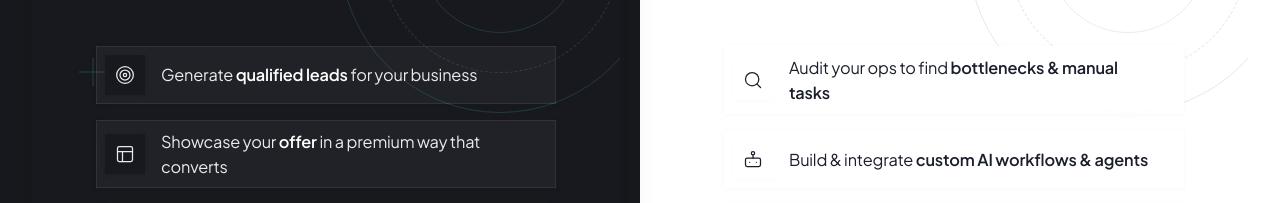
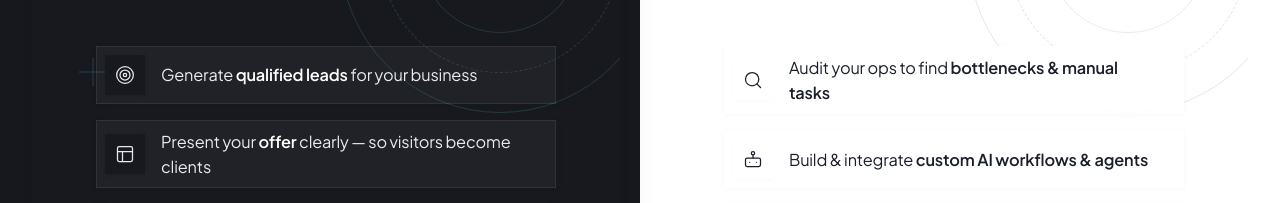
Before and after one commit to Irene2828/porfoliojuly, a Next.js app: page / in a window 1280 px wide. Shown: the part 1300-1503 px from the top of the page. Built offline with nearby package versions, Linux system fonts and the light colour scheme; no server answers; the database is empty.

Commit message:
Copy: de-slop services line

```diff
--- a/src/app/v2/components/ServicesV2.tsx
+++ b/src/app/v2/components/ServicesV2.tsx
@@ -13,7 +13,7 @@ export default function ServicesV2() {
       )
     },
     {
-      text: <span>Showcase your <strong style={{ fontWeight: 600, color: '#FFFFFF' }}>offer</strong> in a premium way that converts</span>,
+      text: <span>Present your <strong style={{ fontWeight: 600, color: '#FFFFFF' }}>offer</strong> clearly — so visitors become clients</span>,
       icon: (
         <svg width="20" height="20" viewBox="0 0 24 24" fill="none" stroke="#e8ebee" strokeWidth="1.5" strokeLinecap="round" strokeLinejoin="round">
           <rect x="3" y="3" width="18" height="18" rx="2" ry="2"/><line x1="3" y1="9" x2="21" y2="9"/><line x1="9" y1="21" x2="9" y2="9"/>
```
